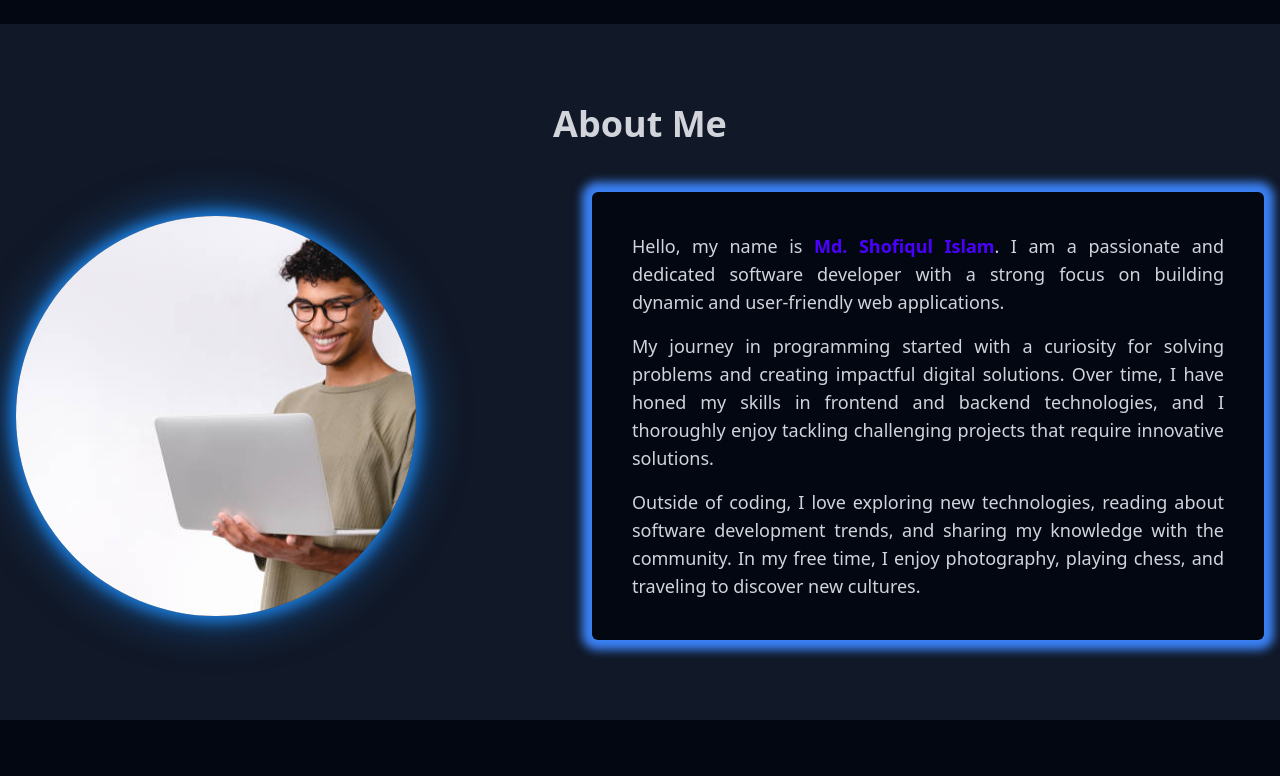
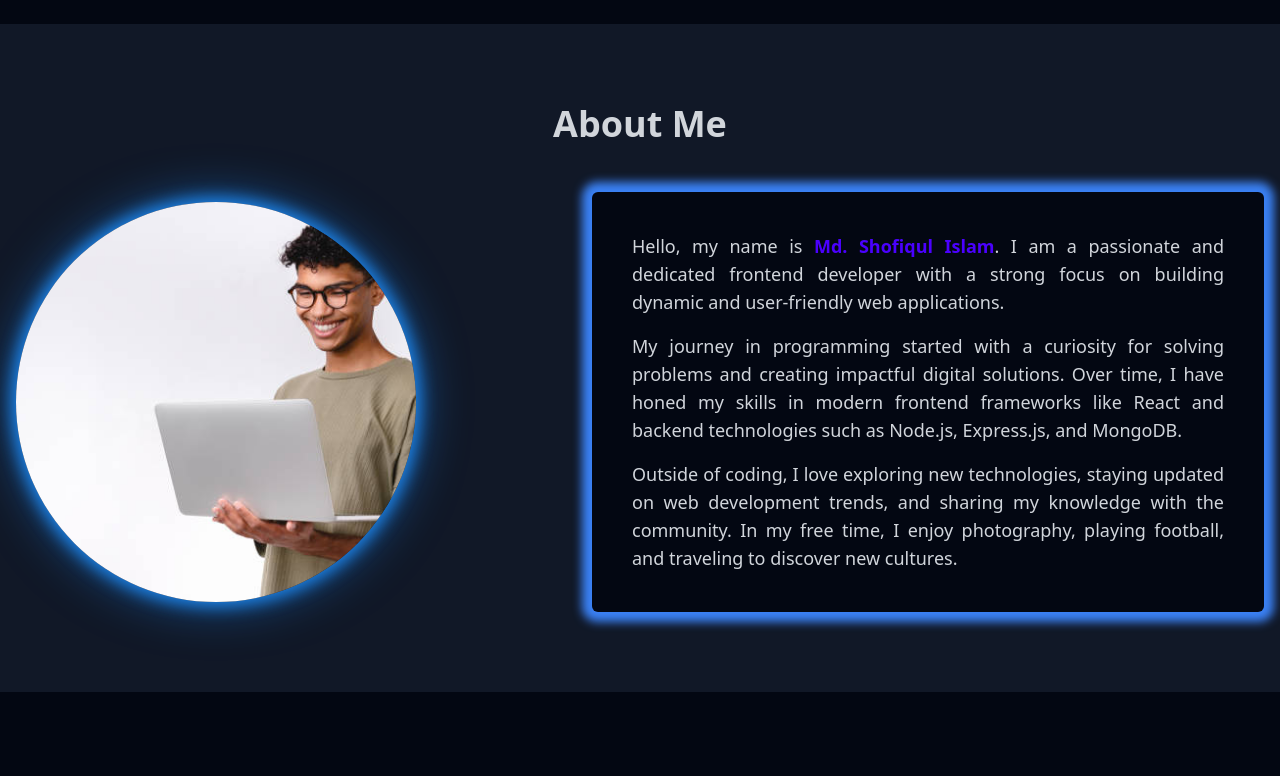
Before and after one commit to shofiq18/my-awesome-portfolio, a React (Vite) app: page / in a window 1280 px wide. Shown: the part 831-1607 px from the top of the page. Built offline with nearby package versions, Linux system fonts and the light colour scheme.

Commit message:
added linked and githu link

```diff
--- a/src/component/About.jsx
+++ b/src/component/About.jsx
@@ -3,7 +3,7 @@ import { motion } from 'framer-motion';
 
 const About = () => {
   return (
-    <div id="about" className="py-20  bg-gray-900 z-50 text-gray-300">
+    <div id="about" className="py-20 bg-gray-900 z-50 text-gray-300">
       <div className="max-w-7xl mx-auto px-8 md:px-4">
         <h2 className="text-4xl font-bold text-center mb-12">About Me</h2>
         <div className="flex flex-col sm:flex-row justify-between items-center gap-12">
@@ -17,37 +17,38 @@ const About = () => {
             >
               <img
                 src={image}
-                alt="Profile"
+                alt="Profile picture of Md. Shofiqul Islam"
                 className="w-full h-full object-cover"
               />
             </div>
           </div>
 
           {/* Content Section */}
-          <motion.div className="p-5 md:p-10 text-lg text-justify max-w-2xl bg-gray-950 rounded-md shadow-[0px_0px_10px_10px_rgba(0,0,0,0.3)] shadow-blue-500"
-           whileHover={{ y: -10 }} // Moves the card up by 10px on hover
-           transition={{ type: "spring", stiffness: 300, damping: 20 }}
+          <motion.div
+            className="p-5 md:p-10 text-lg text-justify max-w-2xl bg-gray-950 rounded-md shadow-[0px_0px_10px_10px_rgba(0,0,0,0.3)] shadow-blue-500"
+            whileHover={{ y: -10 }} // Moves the card up by 10px on hover
+            transition={{ type: 'spring', stiffness: 300, damping: 20 }}
+            aria-label="About Me Content"
           >
             <p>
               Hello, my name is{' '}
               <span className="text-primary font-semibold">
                 Md. Shofiqul Islam
               </span>
-              . I am a passionate and dedicated software developer with a strong
+              . I am a passionate and dedicated frontend developer with a strong
               focus on building dynamic and user-friendly web applications.
             </p>
             <p className="mt-4">
               My journey in programming started with a curiosity for solving
-              problems and creating impactful digital solutions. Over time, I
-              have honed my skills in frontend and backend technologies, and I
-              thoroughly enjoy tackling challenging projects that require
-              innovative solutions.
+              problems and creating impactful digital solutions. Over time, I have
+              honed my skills in modern frontend frameworks like React and backend
+              technologies such as Node.js, Express.js, and MongoDB.
             </p>
             <p className="mt-4">
-              Outside of coding, I love exploring new technologies, reading
-              about software development trends, and sharing my knowledge with
-              the community. In my free time, I enjoy photography, playing
-              chess, and traveling to discover new cultures.
+              Outside of coding, I love exploring new technologies, staying updated
+              on web development trends, and sharing my knowledge with the community.
+              In my free time, I enjoy photography, playing football, and traveling to
+              discover new cultures.
             </p>
           </motion.div>
         </div>
--- a/src/component/Footer.jsx
+++ b/src/component/Footer.jsx
@@ -28,16 +28,16 @@ const Footer = () => {
 
           {/* Social Links */}
           <div className="flex space-x-4 justify-center">
-            <a href="https://github.com/yourprofile" target="_blank" rel="noopener noreferrer" className="hover:text-primary">
+            <a href="https://github.com/shofiq18" target="_blank" rel="noopener noreferrer" className="hover:text-primary">
               <FaGithub className="text-2xl" />
             </a>
-            <a href="https://facebook.com/yourprofile" target="_blank" rel="noopener noreferrer" className="hover:text-primary">
+            <a href="https://www.facebook.com/mdshafiqulislam.shafiq.9659/" target="_blank" rel="noopener noreferrer" className="hover:text-primary">
               <FaFacebook className="text-2xl" />
             </a>
             <a href="https://twitter.com/yourprofile" target="_blank" rel="noopener noreferrer" className="hover:text-primary">
               <FaTwitter className="text-2xl" />
             </a>
-            <a href="https://linkedin.com/in/yourprofile" target="_blank" rel="noopener noreferrer" className="hover:text-primary">
+            <a href="https://www.linkedin.com/in/md-shofiqul-islam-saad/" target="_blank" rel="noopener noreferrer" className="hover:text-primary">
               <FaLinkedin className="text-2xl" />
             </a>
           </div>
--- a/src/component/Hero.jsx
+++ b/src/component/Hero.jsx
@@ -14,7 +14,7 @@ const Hero = () => {
             <h1 className="md:text-6xl text-4xl font-bold mb-4">
               Hi, I'm <p className="text-blue-400">Md. Shofiqul Islam</p>
             </h1>
-            <p className="md:text-2xl text-lg mb-3">Full Stack Developer</p>
+            <p className="md:text-2xl text-lg mb-3">Frontend  Developer</p>
             <p className="lg:w-[600px] mb-4 md:mb-0 text-sm text-gray-300">
               Passionate about creating beautiful and functional web applications
               that solve real-world problems. Specializing in modern web technologies
```
